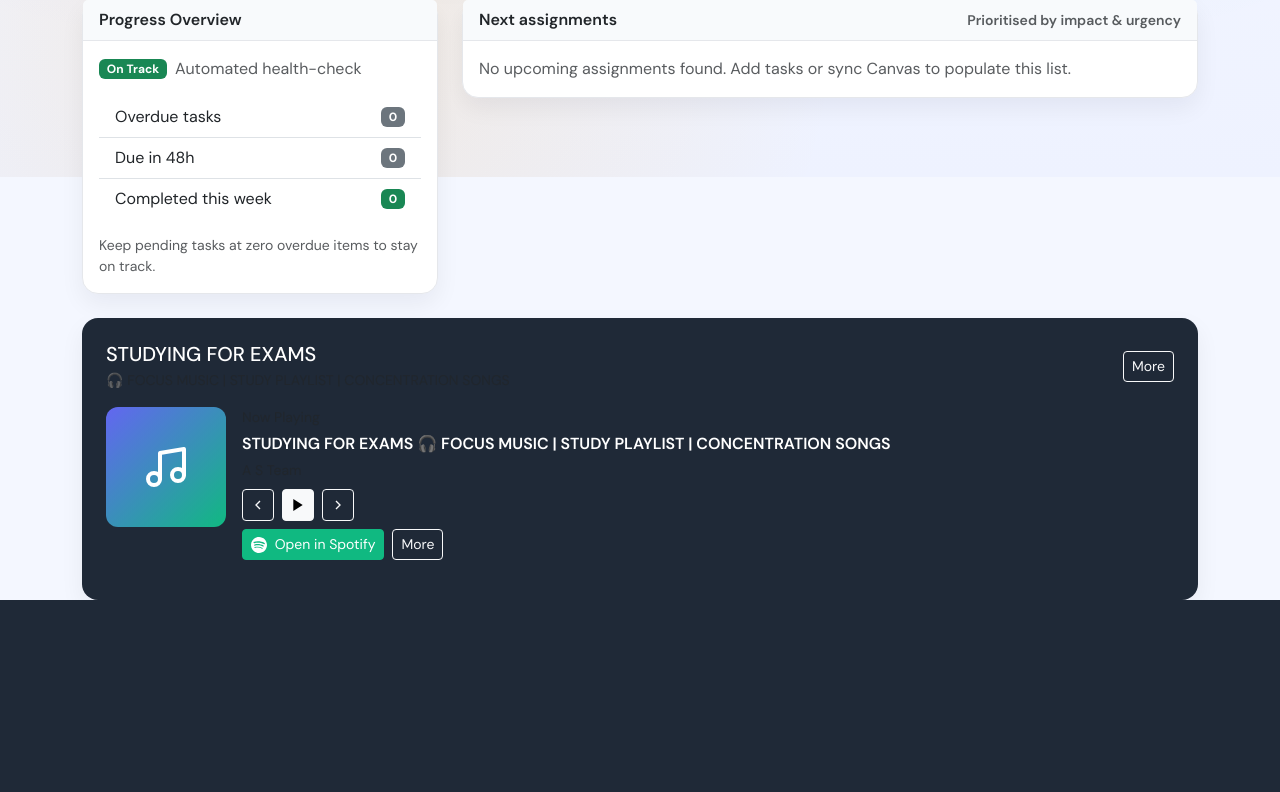
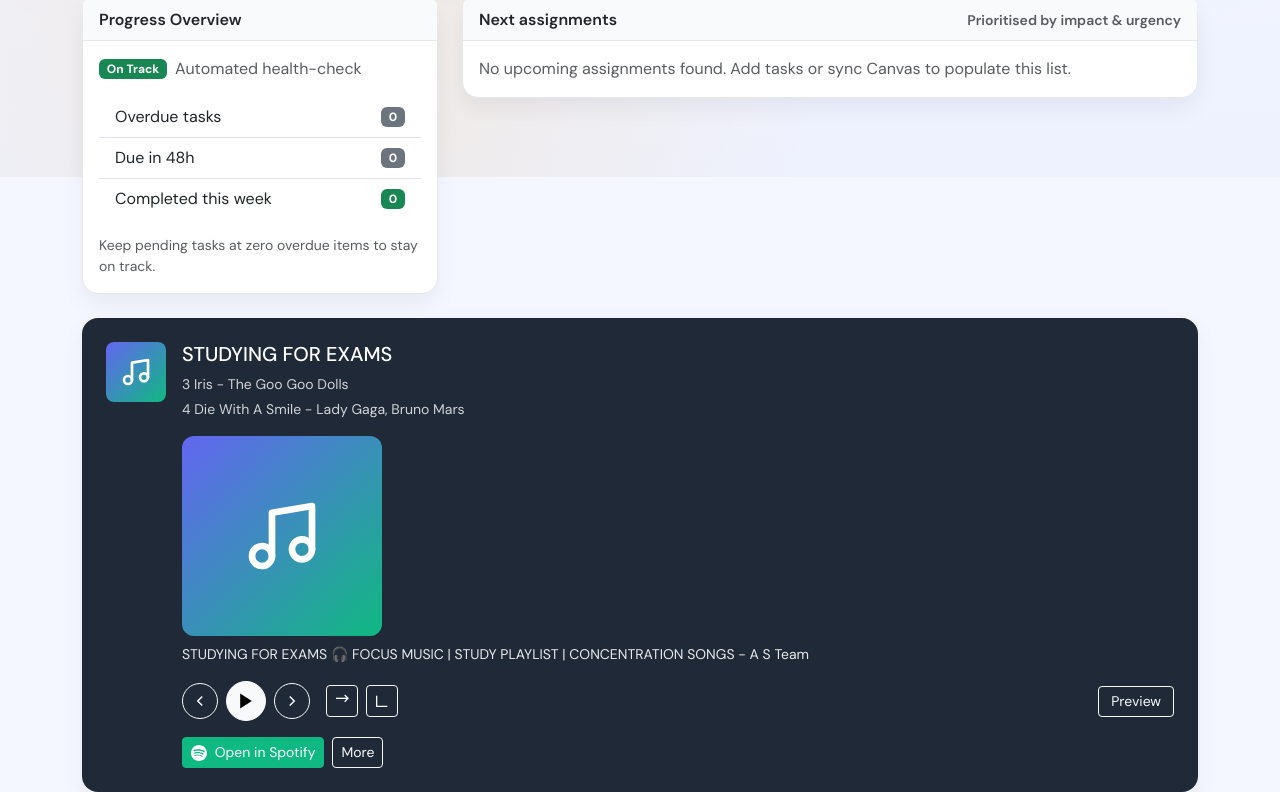
Before and after one commit to Pabs02/FYP, a Flask app: page / in a window 1280 px wide. Shown: the part 623-1415 px from the top of the page. Before the commit the page ends 1223 px from the top, so only its background shows below. Run offline with Flask 3, Linux system fonts and the light colour scheme; the visitor is signed in with stand-in values (Sample User, id 1); some libraries are stand-ins or nearby versions.

Commit message:
Update Spotify widget: add track listings, album art, shuffle/repeat controls, and preview button

```diff
--- a/templates/index.html
+++ b/templates/index.html
@@ -215,44 +215,66 @@
 	<div class="col-12">
 		<div class="card dashboard-card" style="background: #1f2937; border: none;">
 			<div class="card-body p-4">
-				<div class="d-flex align-items-center mb-3">
-					<div class="flex-grow-1">
-						<h5 class="text-white mb-1">STUDYING FOR EXAMS</h5>
-						<p class="text-muted mb-0 small">🎧 FOCUS MUSIC | STUDY PLAYLIST | CONCENTRATION SONGS</p>
-					</div>
-					<a href="/focus-music" class="btn btn-sm btn-outline-light">More</a>
-				</div>
-				<div class="d-flex gap-3 mb-3">
-					<div style="width: 120px; height: 120px; background: linear-gradient(135deg, #6366f1 0%, #10b981 100%); border-radius: 12px; display: flex; align-items: center; justify-content: center; flex-shrink: 0;">
-						<svg width="48" height="48" viewBox="0 0 24 24" fill="none" stroke="white" stroke-width="2" stroke-linecap="round" stroke-linejoin="round">
+				<div class="d-flex align-items-start gap-3">
+					<!-- Album Art Thumbnail -->
+					<div style="width: 60px; height: 60px; background: linear-gradient(135deg, #6366f1 0%, #10b981 100%); border-radius: 8px; display: flex; align-items: center; justify-content: center; flex-shrink: 0;">
+						<svg width="32" height="32" viewBox="0 0 24 24" fill="none" stroke="white" stroke-width="2" stroke-linecap="round" stroke-linejoin="round">
 							<path d="M9 18V5l12-2v13"/>
 							<circle cx="6" cy="18" r="3"/>
 							<circle cx="18" cy="16" r="3"/>
 						</svg>
 					</div>
 					<div class="flex-grow-1">
-						<div class="text-white mb-2">
-							<div class="small text-muted mb-1">Now Playing</div>
-							<div class="fw-semibold">STUDYING FOR EXAMS 🎧 FOCUS MUSIC | STUDY PLAYLIST | CONCENTRATION SONGS</div>
-							<div class="small text-muted mt-1">A S Team</div>
+						<div class="d-flex align-items-center justify-content-between mb-2">
+							<h5 class="text-white mb-0">STUDYING FOR EXAMS</h5>
 						</div>
-						<div class="d-flex gap-2 mb-2">
-							<button class="btn btn-sm btn-outline-light" style="width: 32px; height: 32px; padding: 0; display: flex; align-items: center; justify-content: center;">
-								<svg width="16" height="16" viewBox="0 0 24 24" fill="none" stroke="currentColor" stroke-width="2">
+						<!-- Track Listings -->
+						<div class="mb-3">
+							<div class="text-white small mb-1" style="opacity: 0.8;">3 Iris - The Goo Goo Dolls</div>
+							<div class="text-white small mb-1" style="opacity: 0.8;">4 Die With A Smile - Lady Gaga, Bruno Mars</div>
+						</div>
+						<!-- Large Album Art -->
+						<div class="mb-3">
+							<div style="width: 100%; max-width: 200px; height: 200px; background: linear-gradient(135deg, #6366f1 0%, #10b981 100%); border-radius: 12px; display: flex; align-items: center; justify-content: center; position: relative;">
+								<svg width="80" height="80" viewBox="0 0 24 24" fill="none" stroke="white" stroke-width="2" stroke-linecap="round" stroke-linejoin="round">
+									<path d="M9 18V5l12-2v13"/>
+									<circle cx="6" cy="18" r="3"/>
+									<circle cx="18" cy="16" r="3"/>
+								</svg>
+							</div>
+							<div class="text-white small mt-2" style="opacity: 0.9;">STUDYING FOR EXAMS 🎧 FOCUS MUSIC | STUDY PLAYLIST | CONCENTRATION SONGS - A S Team</div>
+						</div>
+						<!-- Playback Controls -->
+						<div class="d-flex align-items-center gap-2 mb-3">
+							<button class="btn btn-sm btn-outline-light" style="width: 36px; height: 36px; padding: 0; display: flex; align-items: center; justify-content: center; border-radius: 50%;">
+								<svg width="18" height="18" viewBox="0 0 24 24" fill="none" stroke="currentColor" stroke-width="2">
 									<polyline points="15 18 9 12 15 6"/>
 								</svg>
 							</button>
-							<button class="btn btn-sm btn-light" style="width: 32px; height: 32px; padding: 0; display: flex; align-items: center; justify-content: center;">
-								<svg width="16" height="16" viewBox="0 0 24 24" fill="currentColor">
+							<button class="btn btn-sm btn-light" style="width: 40px; height: 40px; padding: 0; display: flex; align-items: center; justify-content: center; border-radius: 50%;">
+								<svg width="20" height="20" viewBox="0 0 24 24" fill="currentColor">
 									<polygon points="5 3 19 12 5 21 5 3"/>
+								</svg>
+							</button>
+							<button class="btn btn-sm btn-outline-light" style="width: 36px; height: 36px; padding: 0; display: flex; align-items: center; justify-content: center; border-radius: 50%;">
+								<svg width="18" height="18" viewBox="0 0 24 24" fill="none" stroke="currentColor" stroke-width="2">
+									<polyline points="9 18 15 12 9 6"/>
+								</svg>
+							</button>
+							<button class="btn btn-sm btn-outline-light" style="width: 32px; height: 32px; padding: 0; display: flex; align-items: center; justify-content: center; margin-left: 8px;">
+								<svg width="16" height="16" viewBox="0 0 24 24" fill="none" stroke="currentColor" stroke-width="2">
+									<polyline points="16 3 21 8 16 13"/>
+									<line x1="21" y1="8" x2="3" y2="8"/>
 								</svg>
 							</button>
 							<button class="btn btn-sm btn-outline-light" style="width: 32px; height: 32px; padding: 0; display: flex; align-items: center; justify-content: center;">
 								<svg width="16" height="16" viewBox="0 0 24 24" fill="none" stroke="currentColor" stroke-width="2">
-									<polyline points="9 18 15 12 9 6"/>
+									<polyline points="4 4 4 20 20 20"/>
 								</svg>
 							</button>
+							<button class="btn btn-sm btn-outline-light ms-auto" style="padding: 0.25rem 0.75rem;">Preview</button>
 						</div>
+						<!-- Action Buttons -->
 						<div class="d-flex gap-2">
 							<a href="/focus-music" class="btn btn-sm btn-success" style="background: #10b981; border-color: #10b981;">
 								<svg width="16" height="16" viewBox="0 0 24 24" fill="currentColor" style="margin-right: 4px; vertical-align: middle;">
```
